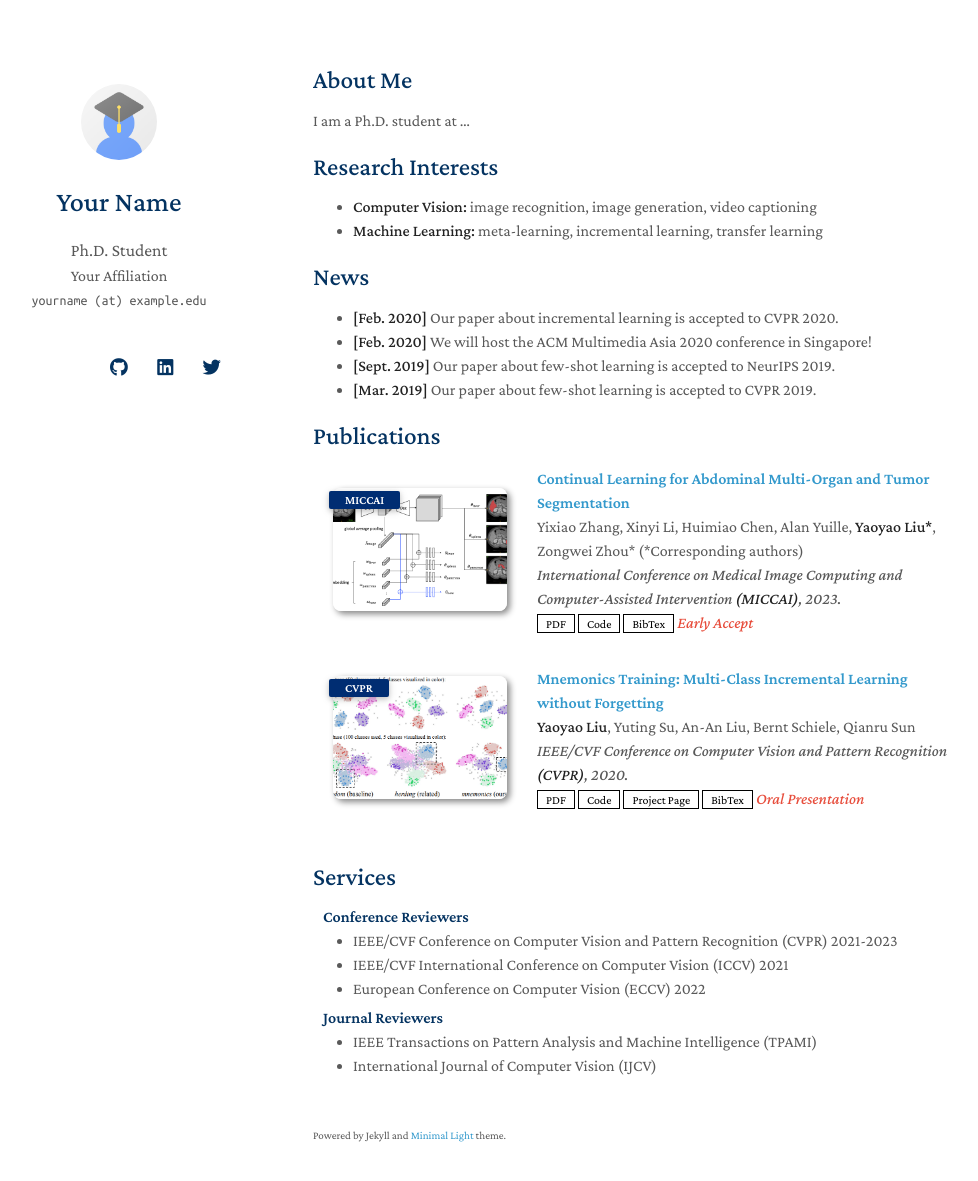
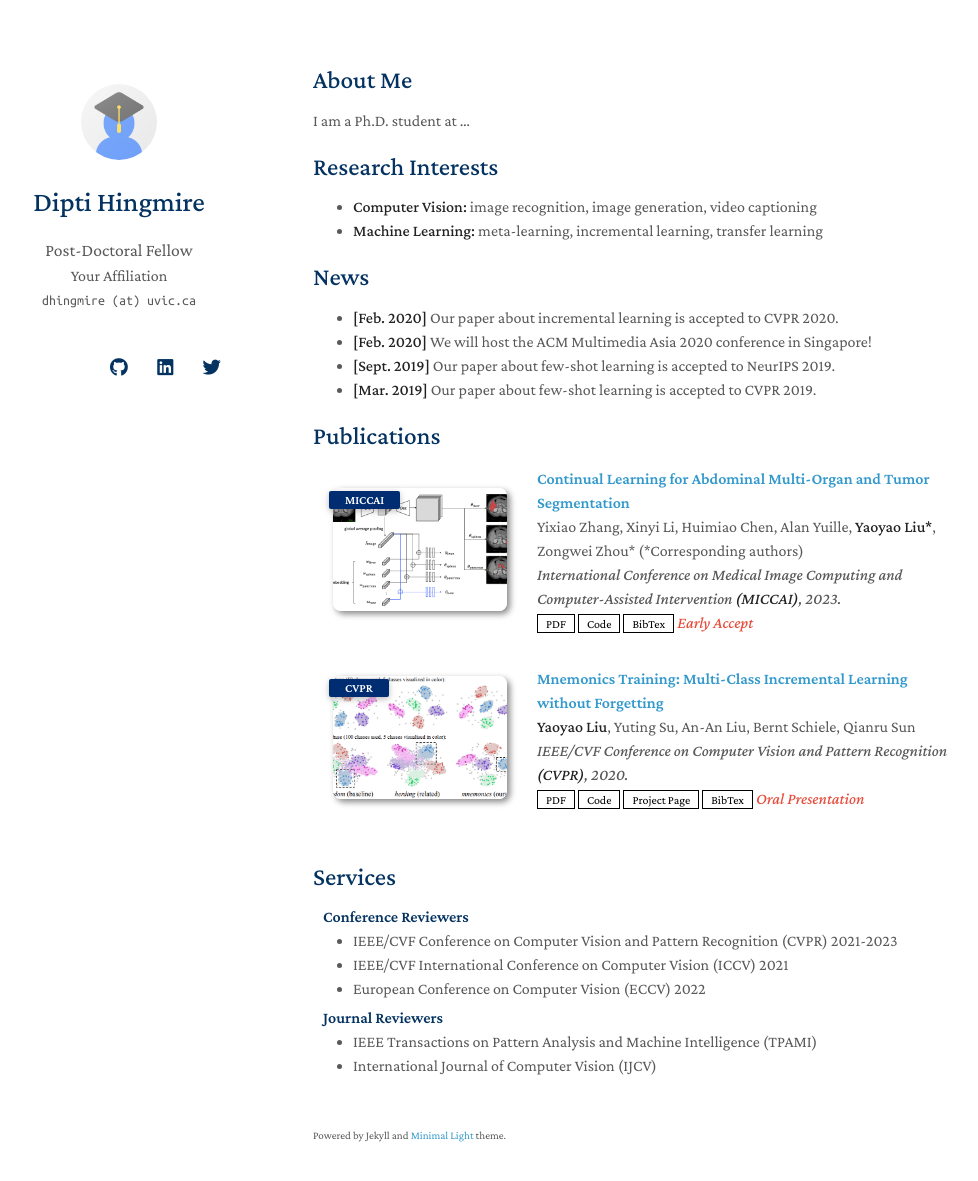
Before and after one commit to diptiSH/diptiSH.github.io, a Jekyll site: the page built from index.md, in a window 1280 px wide and 1216 px high. Shown: the top 1181 px of the window, without its empty margins (157-1135 px from the left). Built offline with Jekyll 4.4.1, drawn with Linux system fonts in a browser that asks for light colours; nearby versions of some CDN libraries; a style sheet for code colours, icons or effects is not loaded; our own code applies the rules of GitHub Pages for plain Markdown files.

Commit message:
Update _config.yml

```diff
--- a/_config.yml
+++ b/_config.yml
@@ -1,8 +1,8 @@
 # Basic Information
-title: Your Name
-position: Ph.D. Student
+title: Dipti Hingmire
+position: Post-Doctoral Fellow
 affiliation: Your Affiliation
-email: yourname (at) example.edu
+email: dhingmire (at) uvic.ca
 
 # Search Engine Optimization (SEO)
 # The following information is used to improve the website traffic from search engines, e.g., Google.
```
